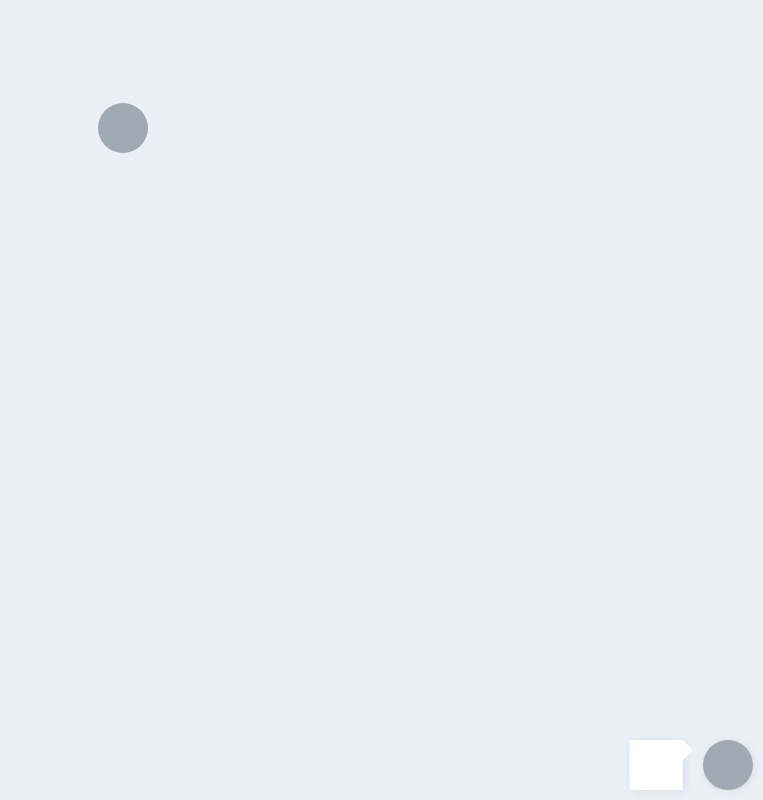
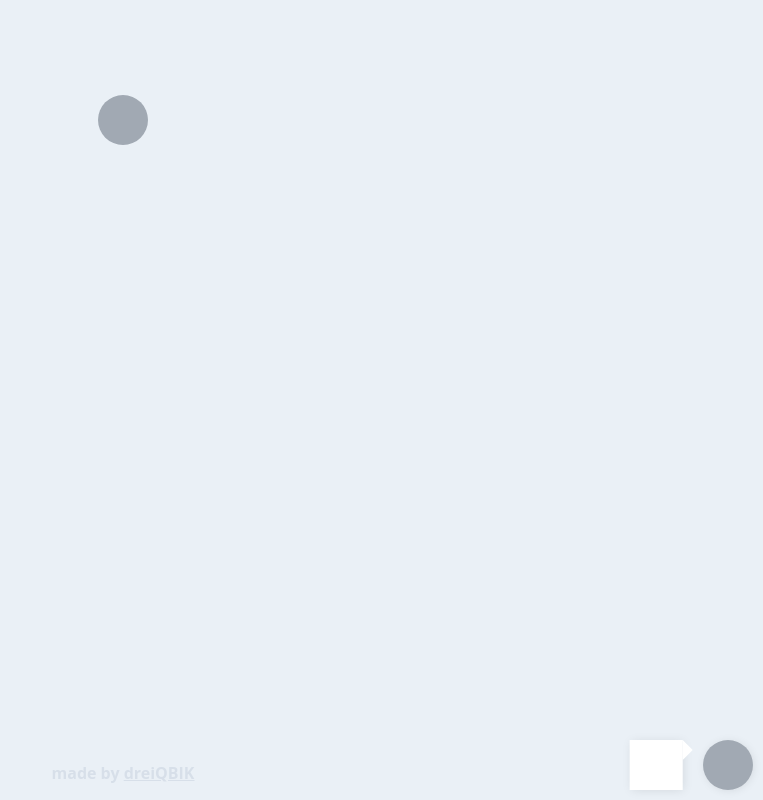
Before and after one commit to joschaholzhaeuer/jh-apps-new-tab, a Vue app: page / in a window 1280 px wide. Shown: the whole page, without its empty margins (517-1280 px from the left). Built offline with nearby package versions, Linux system fonts and the light colour scheme; some icons are missing.

Commit message:
TASK: Footer added

```diff
--- a/src/App.vue
+++ b/src/App.vue
@@ -42,6 +42,11 @@
         class="icon">
       </icon>
     </button>
+    <footer
+      v-if="editable"
+      class="footer">
+      <span>made by <a href="https://dreiqbik.de">dreiQBIK</a></span>
+    </footer>
   </div>
 </template>
 
@@ -231,10 +236,12 @@ body {
   text-align: center;
   color: $c-black;
   background-color: $c2-grey;
-  padding: 2em;
-  margin: 1em auto 0;
+  padding: 2.5em 2em 4em;
+  margin: 0 auto;
   display: flex;
   flex-direction: column;
+  min-height: 100vh;
+  position: relative;
 
   @include b-medium {
     max-width: 1200px;
@@ -368,6 +375,20 @@ body {
   }
 }
 
+footer {
+  position: absolute;
+  bottom: 1em;
+  left: 50%;
+  transform: translateX(-50%);
+  color: $c1-grey;
+  font-family: $f1-second;
+  font-weight: bold;
+
+  a {
+    color: inherit;
+  }
+}
+
 @keyframes fadein {
   0% {
     opacity: 0;
```
